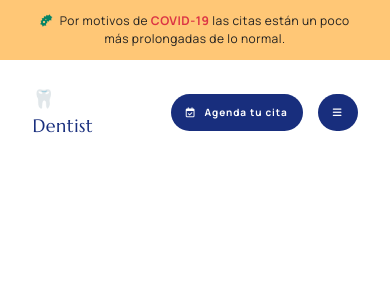
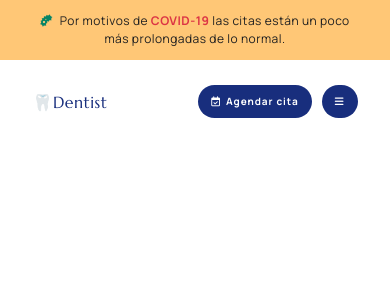
Before and after one commit to jorge-fco/dentist-website, a PHP site: page / in a window 390 px wide. Shown: the top 300 px of the page. Run offline with PHP 8.4, Linux system fonts and the light colour scheme; some libraries are stand-ins or nearby versions.

Commit message:
Edit header in Mobile

```diff
--- a/assets/scss/layout/_header.scss
+++ b/assets/scss/layout/_header.scss
@@ -41,7 +41,7 @@
 }
 
 .header__logo{
-	width: 25%;
+	width: 33.33333%;
 	position: relative;
 
 	@include media(Tablet){
@@ -50,11 +50,17 @@
 
 	a{
 		@include title;
-		font-size: calRem(18px);
+		font-size: calRem(16px);
 		text-decoration: none;
 		display: inline-block;
 		position: relative;
 
+		@include media(Small){
+			font-size: calRem(18px);
+		}
+		@include media(Mobile){
+			font-size: calRem(20px);
+		}
 		@include media(Tablet){
 			font-size: calRem(20px);
 		}
@@ -66,7 +72,7 @@
 }
 
 .header__navigation{
-	width: calc(100% - 25%);
+	width: calc(100% - 33.33333%);
 
 	@include media(Tablet){
 		width: calc(100% - 33.33333%);
@@ -122,8 +128,11 @@
 				}
 
 				+ li{
-					margin-left: 15px;
+					margin-left: 10px;
 
+					@include media(Mobile){
+						margin-left: 25px;
+					}
 					@include media(Tablet){
 						margin-left: 35px;
 					}
@@ -146,10 +155,35 @@
 
 				button{
 					font-size: calRem(10px);
-					padding-top: 10px;
-					padding-bottom: 10px;
-					padding-left: 14px;
-					padding-right: 14px;
+					padding-top: 8px;
+					padding-bottom: 8px;
+					padding-left: 12px;
+					padding-right: 12px;
+
+					i{
+						margin-right: 2px;
+
+						@include media(Mobile){
+							margin-right: 4px;
+						}
+					}
+
+					span{
+						&.is-mobile{
+							display: inline-block;
+
+							@include media(Tablet){
+								display: none;
+							}
+						}
+						&.is-desktop{
+							display: none;
+
+							@include media(Tablet){
+								display: inline-block;
+							}
+						}
+					}
 
 					@include media(Mobile){
 						font-size: calRem(12px);
@@ -159,7 +193,7 @@
 						padding-right: 18px;
 					}
 					@include media(Tablet){
-						font-size: calRem(12px);
+						font-size: calRem(14px);
 						padding-top: 10px;
 						padding-bottom: 10px;
 						padding-left: 18px;
--- a/index.html
+++ b/index.html
@@ -81,7 +81,7 @@
 			<div class="header__row">
 				<div class="header__logo">
 					<a href="#">
-						🦷 Dentist
+						🦷Dentist
 					</a>
 				</div>
 				<div class="header__navigation">
@@ -102,7 +102,8 @@
 							<li class="is-button">
 								<button type="button" class="button button-primary">
 									<i class="far fa-calendar-check"></i>
-									Agenda tu cita
+									<span class="is-desktop">Agenda tu cita</span>
+									<span class="is-mobile">Agendar cita</span>
 								</button>
 							</li>
 							<li class="is-menu">
```
Also changed, not shown: assets/dist/main.min.css, 1 other file.
